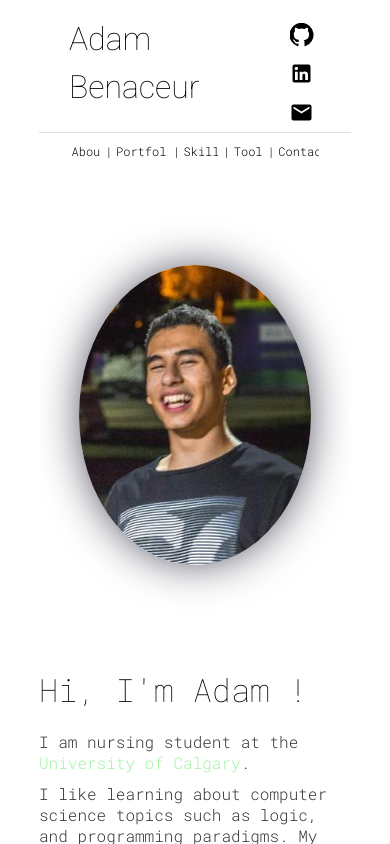
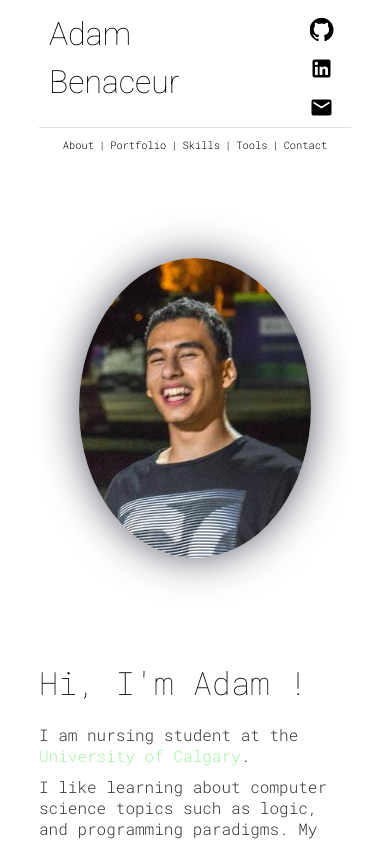
Before and after one commit to adambenaceur/adambenaceur.com, a React (Create React App) app: page / in a window 390 px wide. Built offline with nearby package versions, Linux system fonts and the light colour scheme.

Commit message:
improved header and navigation css for mobile use

```diff
--- a/src/components/header/Header.scss
+++ b/src/components/header/Header.scss
@@ -12,6 +12,10 @@
     justify-content: space-between;
     line-height: 1.5;
     border-bottom: 1px solid #e0e0e0;
+
+    @media (max-width: 500px) {
+        padding: 10px 10px 0px;
+     }
 }
 
 .header-name {
--- a/src/components/navigation/Navigation.scss
+++ b/src/components/navigation/Navigation.scss
@@ -4,6 +4,12 @@
     position: right;
     justify-content: flex-end;
     padding: 10px 30px 0px;
+
+    @media (max-width: 500px) {
+        display:flex;
+        justify-content: center;
+        padding: 10px 10px 0px;
+     }
 }
 
 .nav a {
@@ -25,6 +31,9 @@
         margin: 0px 2.5px 2.5px 2.5px;
     }
 
+    @media (max-width:500px) {
+        font-size: 65%;
+     }
 
 
 }
@@ -34,6 +43,10 @@
     -moz-transition: all 1s ease-in-out;
     -o-transition: all 1s ease-in-out;
     transition: all 1s ease-in-out;
+
+    @media (max-width:500px) {
+        width:fit-content;
+     }
 }
 
 .nav-items:hover {
```
